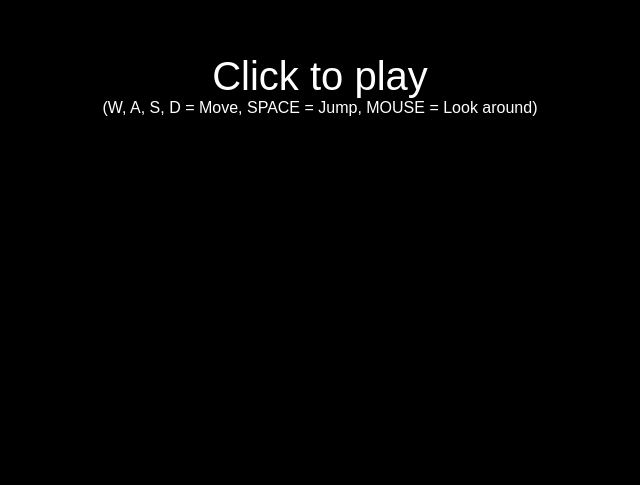
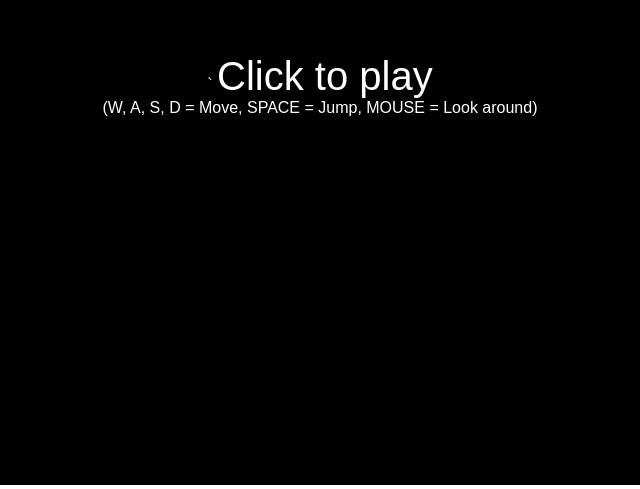
Before and after one commit to corashina/WebGL-Minecraft, a plain HTML site: page index.html in a window 1280 px wide. Shown: the part 315-804 px from the top of the page, 320-960 px from the left. Drawn offline with Linux system fonts and the light colour scheme; files whose address does not match are found by name.

Commit message:
Add files via upload

```diff
--- a/index.html
+++ b/index.html
@@ -13,7 +13,7 @@
 <body>
     <div id="blocker">
 
-        <div id="instructions">
+        <div id="instructions">`
             <span style="font-size:40px">Click to play</span>
             <br /> (W, A, S, D = Move, SPACE = Jump, MOUSE = Look around)
         </div>
```
